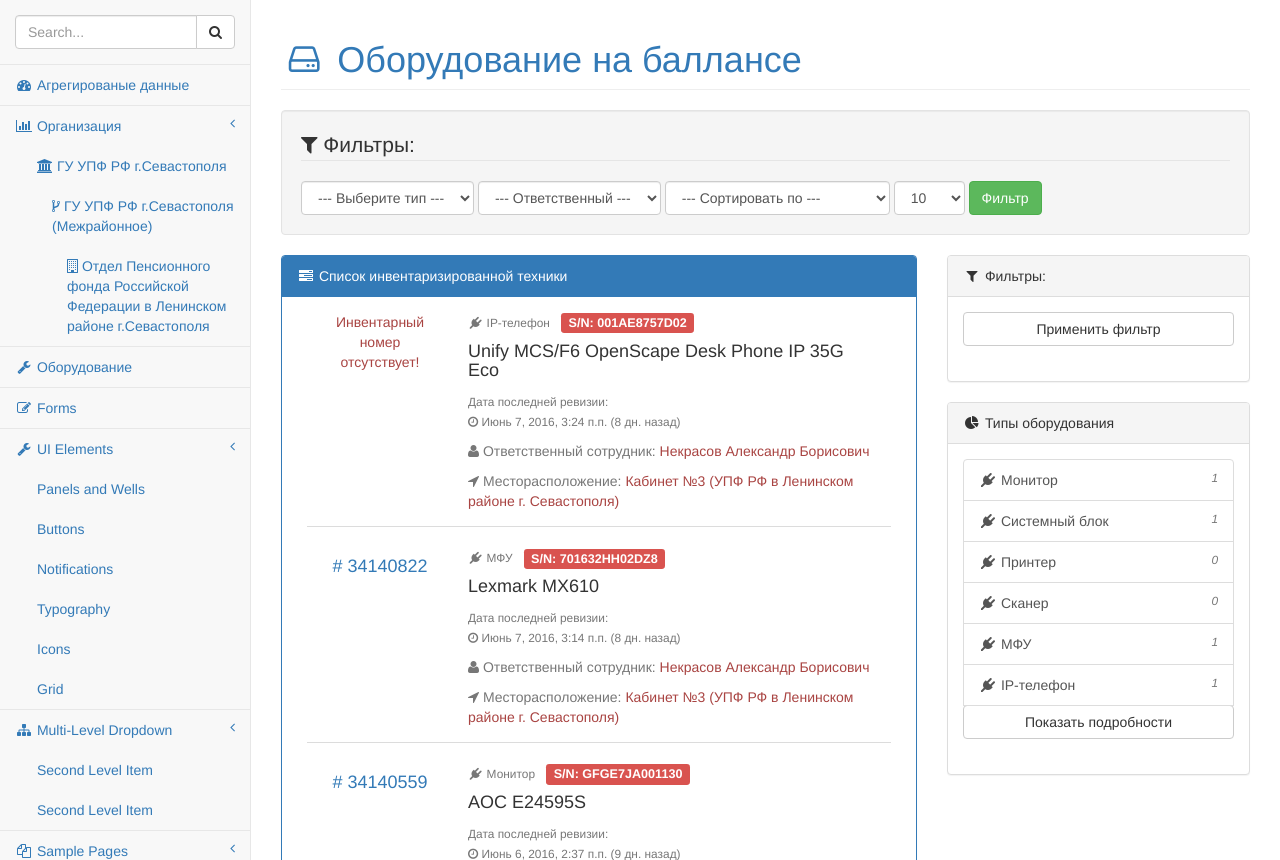
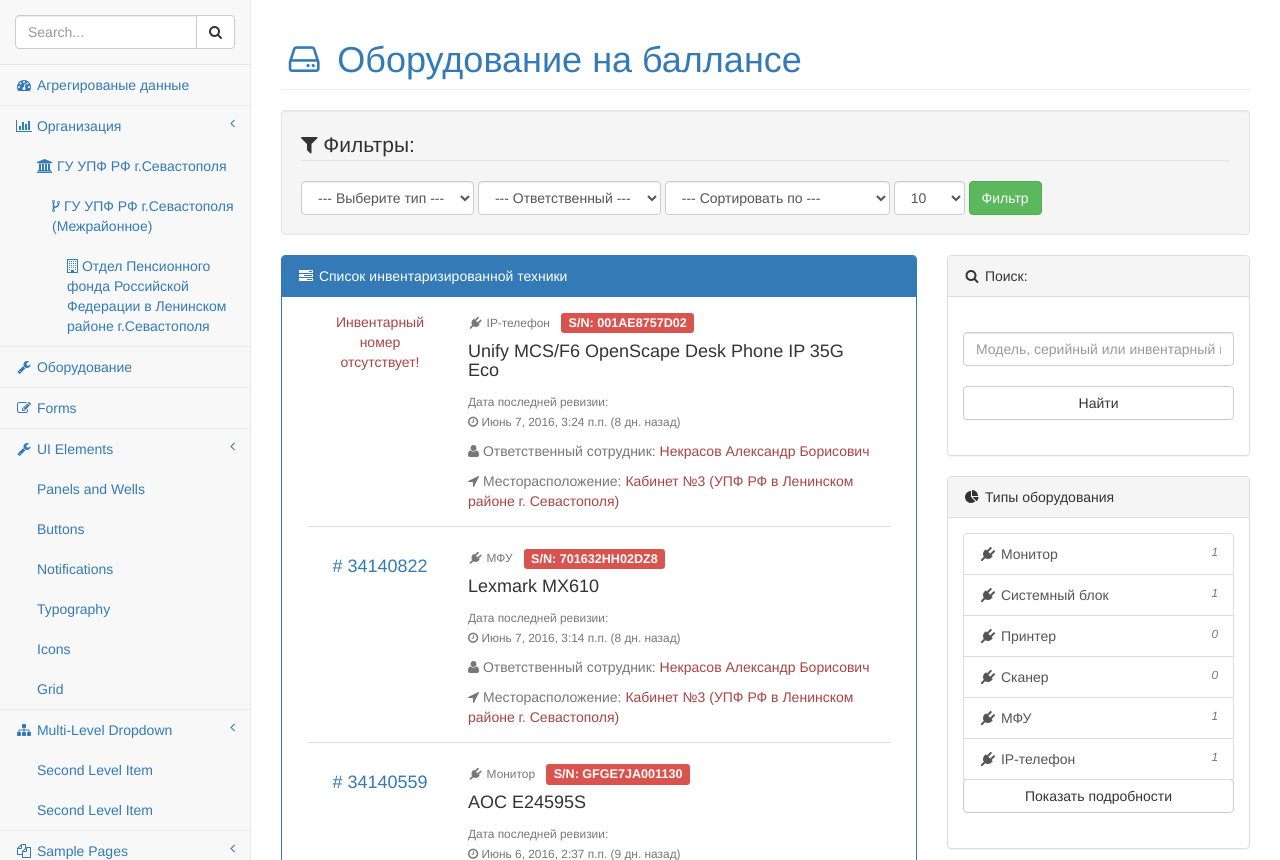
Before and after one commit to ale88andr/inventory, a Django app: page /equipments/ in a window 1280 px wide. Shown: the part 51-911 px from the top of the page. Run offline with Django 3.2, Linux system fonts and the light colour scheme; data comes from the database, SQL or seed files in the repository; some libraries are stand-ins or nearby versions.

Commit message:
[#0014] add text search for equipment

```diff
--- a/equipment/forms.py
+++ b/equipment/forms.py
@@ -3,7 +3,7 @@ from .models.equipment_types import EquipmentTypes
 from employee.models.employee import Employee
 
 
-class EquipmentSearchForm(forms.Form):
+class EquipmentFilterForm(forms.Form):
 
     blank_choice_type = ((None, '--- Выберите тип ---'),)
     blank_choice_responsible = ((None, '--- Ответственный ---'),)
@@ -49,3 +49,12 @@ class EquipmentSearchForm(forms.Form):
         required=False,
         widget=forms.Select(attrs={'class': 'form-control'})
     )
+
+
+class EquipmentSearchForm(forms.Form):
+
+    search = forms.CharField(
+        max_length=80,
+        required=True,
+        widget=forms.TextInput(attrs={'class': 'form-control', 'placeholder': 'Модель, серийный или инвентарный номер...'})
+    )
--- a/equipment/models/equipment.py
+++ b/equipment/models/equipment.py
@@ -1,6 +1,7 @@
 import base64
 import qrcode
 from io import BytesIO
+from itertools import chain
 from django.utils import timezone
 from django.db import models
 from equipment.models.equipment_types import EquipmentTypes
@@ -98,6 +99,19 @@ class Equipment(models.Model):
     def get(entity_id):
         return Equipment.objects.get(id=entity_id)
 
+    @staticmethod
+    def search_ng(text):
+        qs = Equipment.all()
+
+        serial_search = qs.filter(serial_number__icontains=text)
+        model_search = qs.filter(model__icontains=text)
+        inventory_search = ''
+
+        if text is int:
+            inventory_search = qs.filter(inventory_number__in=text)
+
+        return list(chain(serial_search, model_search, inventory_search))
+
     def __str__(self):
         return self.model
 
--- a/equipment/templates/equipment/partials/_search_v2.html
+++ b/equipment/templates/equipment/partials/_search_v2.html
@@ -1,23 +1,19 @@
 <div class="col-lg-4">
     <div class="panel panel-default">
         <div class="panel-heading">
-            <i class="fa fa-filter fa-fw"></i> Фильтры:
+            <i class="fa fa-search fa-fw"></i> Поиск:
         </div>
         <!-- /.panel-heading -->
         <div class="panel-body">
             <div class="list-group">
-                <form method="GET" action="" class="form-inline">
+                <form method="GET" action="" class="form-horizontal">
                     {% for field in search_form %}
-                        <div class="form-group">
-                            <label for="{{ field.id_for_label }}" class="control-label">
-                                {{ field.label }}:
-                            </label><br>
+                        <a class="form-group">
                             {{ field }}
-                            <br>
-                        </div>
+                        </a>
                     {% endfor %}
                     <!-- /.list-group -->
-                    <input type="submit" class="btn btn-default btn-block" value="Применить фильтр" />
+                    <input type="submit" class="btn btn-default btn-block" value="Найти" />
                 </form>
             </div>
             <!-- /.panel-body -->
--- a/equipment/views.py
+++ b/equipment/views.py
@@ -1,7 +1,7 @@
 from django.views.generic import ListView
 
 from .models import Equipment
-from .forms import EquipmentSearchForm
+from .forms import EquipmentFilterForm, EquipmentSearchForm
 
 
 class EquipmentsView(ListView):
@@ -12,8 +12,11 @@ class EquipmentsView(ListView):
     page_title = 'Учтённое оборудование'
 
     def dispatch(self, request, *args, **kwargs):
-        self.filter_form = EquipmentSearchForm(request.GET)
+        self.filter_form = EquipmentFilterForm(request.GET)
         self.filter_form.is_valid()
+
+        self.search_form = EquipmentSearchForm(request.GET)
+        self.search_form.is_valid()
 
         if self.filter_form.cleaned_data.get('on_page'):
             self.paginate_by = int(self.filter_form.cleaned_data.get('on_page'))
@@ -23,10 +26,14 @@ class EquipmentsView(ListView):
     def get_context_data(self, **kwargs):
         context = super(EquipmentsView, self).get_context_data(**kwargs)
         context['filter_form'] = self.filter_form
+        context['search_form'] = self.search_form
         return context
 
     def get_queryset(self):
-        queryset = Equipment.all()
+        if self.search_form.cleaned_data.get('search'):
+            return Equipment.search_ng(self.search_form.cleaned_data.get('search'))
+        else:
+            queryset = Equipment.all()
 
         if self.filter_form.cleaned_data.get('filter_type'):
             queryset = queryset.filter(type=self.filter_form.cleaned_data.get('filter_type'))
```
